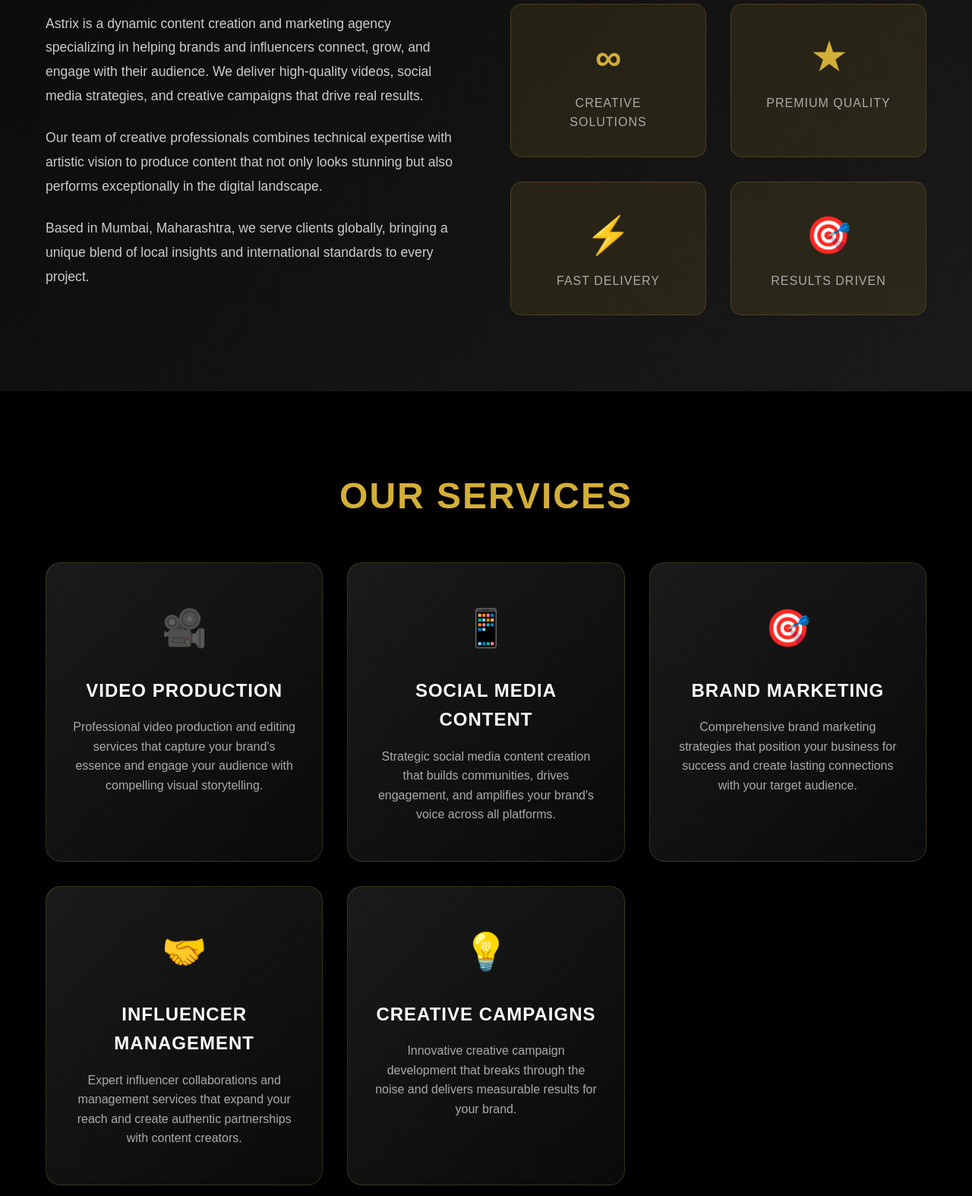
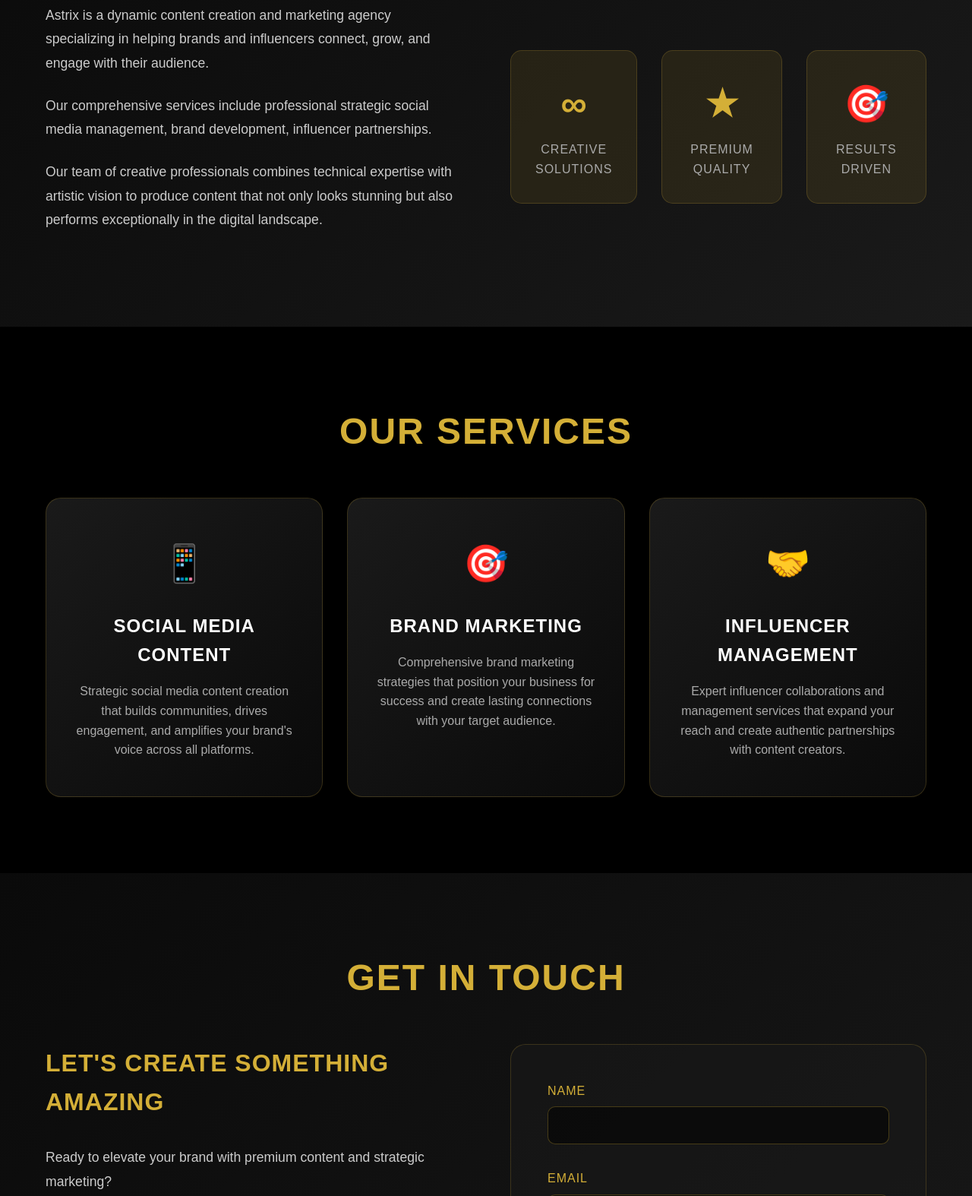
Before and after one commit to Astrix-co/1111, a plain HTML site: page index.html in a window 1280 px wide. Shown: the part 1020-2594 px from the top of the page at 76% size. Drawn offline with Linux system fonts and the light colour scheme.

Commit message:
Update index.html

```diff
--- a/index.html
+++ b/index.html
@@ -211,7 +211,7 @@
 
         .about-stats {
             display: grid;
-            grid-template-columns: repeat(2, 1fr);
+            grid-template-columns: repeat(3, 1fr);
             gap: 2rem;
         }
 
@@ -498,9 +498,9 @@
 <h2 class="section-title">About Astrix</h2>
 <div class="about-content">
 <div class="about-text">
-<p>Astrix is a dynamic content creation and marketing agency specializing in helping brands and influencers connect, grow, and engage with their audience. We deliver high-quality videos, social media strategies, and creative campaigns that drive real results.</p>
+<p>Astrix is a dynamic content creation and marketing agency specializing in helping brands and influencers connect, grow, and engage with their audience.</p>
+<p>Our comprehensive services include professional strategic social media management, brand development, influencer partnerships.</p>
 <p>Our team of creative professionals combines technical expertise with artistic vision to produce content that not only looks stunning but also performs exceptionally in the digital landscape.</p>
-<p>Based in Mumbai, Maharashtra, we serve clients globally, bringing a unique blend of local insights and international standards to every project.</p>
 </div>
 <div class="about-stats">
 <div class="stat">
@@ -510,10 +510,6 @@
 <div class="stat">
 <div class="stat-number">★</div>
 <div class="stat-label">Premium Quality</div>
-</div>
-<div class="stat">
-<div class="stat-number">⚡</div>
-<div class="stat-label">Fast Delivery</div>
 </div>
 <div class="stat">
 <div class="stat-number">🎯</div>
@@ -529,11 +525,6 @@
 <h2 class="section-title">Our Services</h2>
 <div class="services-grid">
 <div class="service-card">
-<div class="service-icon">🎥</div>
-<h3>Video Production</h3>
-<p>Professional video production and editing services that capture your brand's essence and engage your audience with compelling visual storytelling.</p>
-</div>
-<div class="service-card">
 <div class="service-icon">📱</div>
 <h3>Social Media Content</h3>
 <p>Strategic social media content creation that builds communities, drives engagement, and amplifies your brand's voice across all platforms.</p>
@@ -548,11 +539,6 @@
 <h3>Influencer Management</h3>
 <p>Expert influencer collaborations and management services that expand your reach and create authentic partnerships with content creators.</p>
 </div>
-<div class="service-card">
-<div class="service-icon">💡</div>
-<h3>Creative Campaigns</h3>
-<p>Innovative creative campaign development that breaks through the noise and delivers measurable results for your brand.</p>
-</div>
 </div>
 </div>
 </section>
@@ -563,7 +549,7 @@
 <div class="contact-content">
 <div class="contact-info">
 <h3>Let's Create Something Amazing</h3>
-<p>Ready to elevate your brand with premium content and strategic marketing? We're here to help you connect with your audience and achieve your goals.</p>
+<p>Ready to elevate your brand with premium content and strategic marketing?</p>
 <div class="contact-details">
 <div class="contact-item">
 <i>📧</i>
@@ -602,12 +588,9 @@
 </div>
 </div>
 </section>
-
-
 <script>
     document.getElementById("contactForm").addEventListener("submit", async function(e) {
         e.preventDefault();
-
         const form = e.target;
         const formData = new FormData(form);
         const response = await fetch(form.action, {
@@ -615,13 +598,11 @@
             body: formData,
             headers: { 'Accept': 'application/json' }
         });
-
         if (response.ok) {
             form.reset();
             const successMsg = document.getElementById("formSuccess");
             successMsg.style.display = "block";
             successMsg.style.opacity = "1";
-
             setTimeout(() => {
                 successMsg.style.opacity = "0";
                 setTimeout(() => successMsg.style.display = "none", 500);
```
